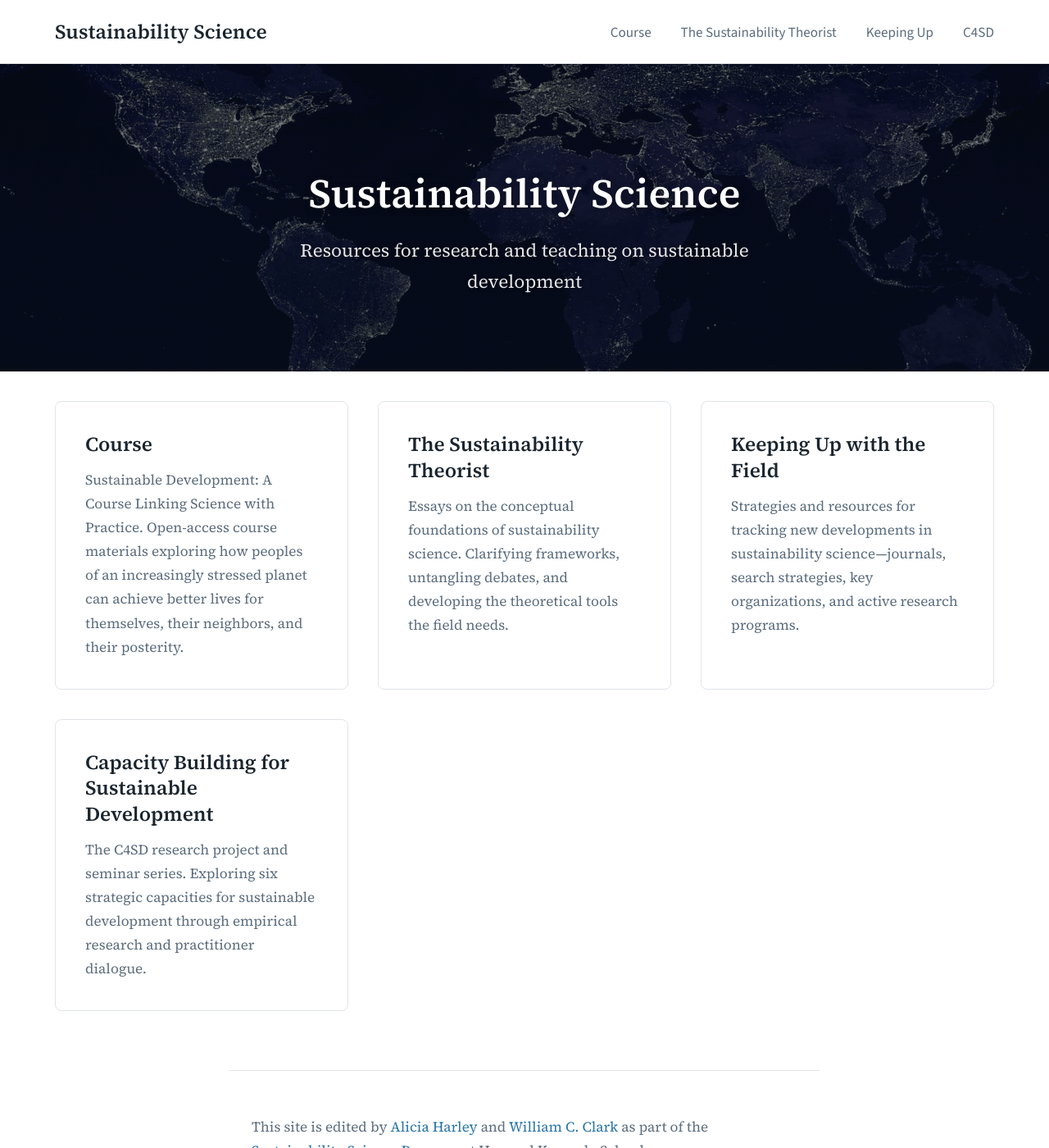
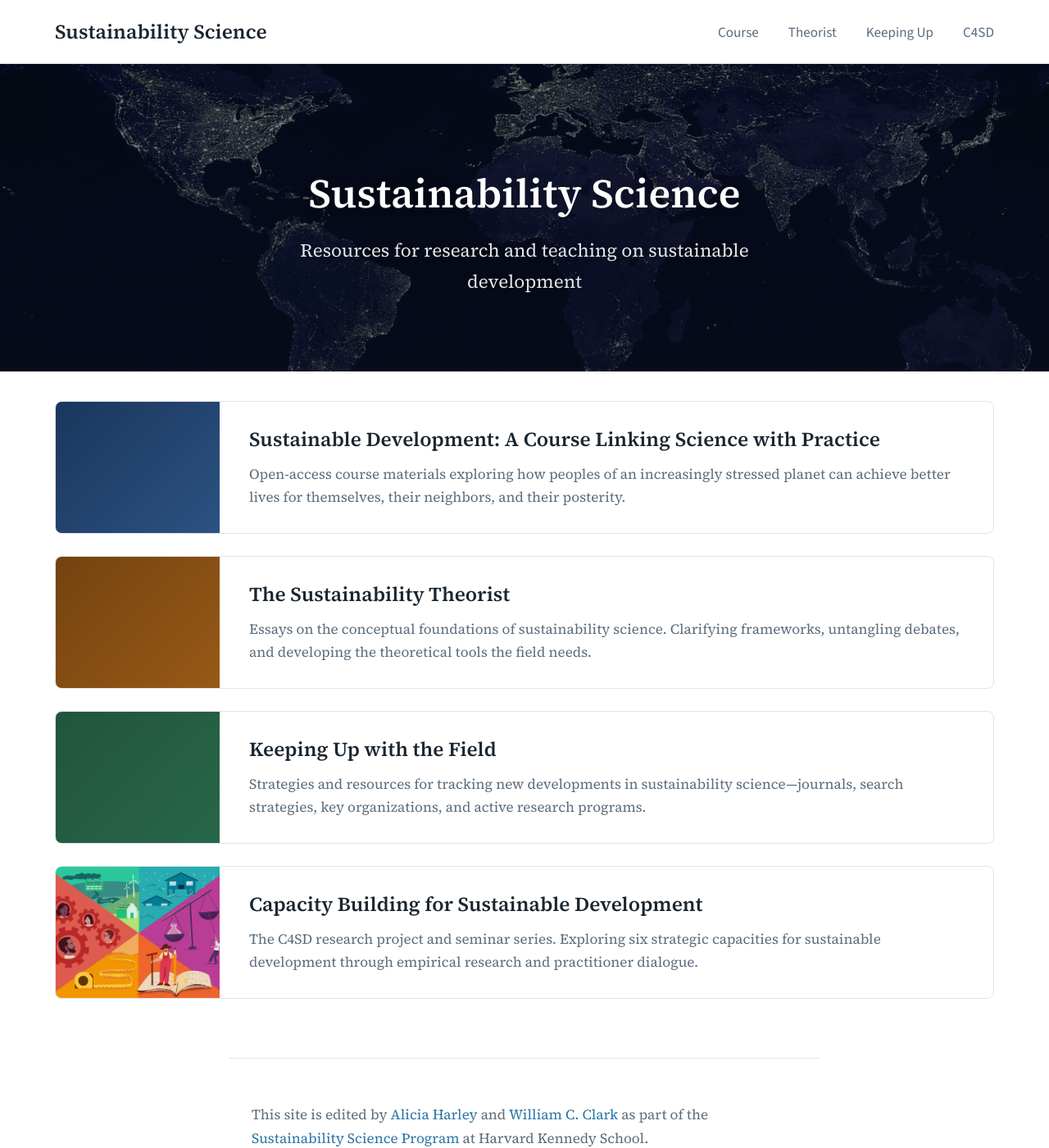
Before and after one commit to agharley/sustsci, a Jekyll site: the page built from index.html, in a window 1280 px wide and 1400 px high. Shown: the whole window at 82% size. Built offline with Jekyll 4.4.1, drawn with Linux system fonts in a browser that asks for light colours; some of the changed text lies outside the part shown.

Commit message:
Big update to landing page and blog
Updatted on 1/7. Main landing page and blog.

```diff
--- a/_layouts/default.html
+++ b/_layouts/default.html
@@ -20,7 +20,7 @@
       <a href="{{ '/' | relative_url }}" class="site-title">Sustainability Science</a>
       <ul class="nav-links">
         <li><a href="{{ '/course/' | relative_url }}" {% if page.url contains '/course' %}class="active"{% endif %}>Course</a></li>
-        <li><a href="{{ '/blog/' | relative_url }}" {% if page.url contains '/blog' %}class="active"{% endif %}>The Sustainability Theorist</a></li>
+        <li><a href="{{ '/blog/' | relative_url }}" {% if page.url contains '/blog' %}class="active"{% endif %}>Theorist</a></li>
         <li><a href="{{ '/keeping-up/' | relative_url }}" {% if page.url contains '/keeping-up' %}class="active"{% endif %}>Keeping Up</a></li>
         <li><a href="{{ '/c4sd/' | relative_url }}" {% if page.url contains '/c4sd' %}class="active"{% endif %}>C4SD</a></li>
       </ul>
@@ -34,10 +34,6 @@
   <footer class="site-footer">
     <div class="footer-content">
       <p>© {{ 'now' | date: "%Y" }} Alicia Harley & William C. Clark</p>
-      <p>
-        <a href="https://creativecommons.org/licenses/by/4.0/">CC BY 4.0</a> |
-        <a href="https://github.com/agharley/sustainabilityscience.org">View on GitHub</a>
-      </p>
     </div>
   </footer>
 </body>
--- a/assets/css/style.css
+++ b/assets/css/style.css
@@ -188,11 +188,71 @@ a:hover {
   max-width: var(--max-width);
   margin: 0 auto;
   padding: 0 var(--spacing) 4rem;
-  display: grid;
-  grid-template-columns: repeat(auto-fit, minmax(280px, 1fr));
-  gap: 2rem;
+  display: flex;
+  flex-direction: column;
+  gap: 1.5rem;
 }
 
+/* Full-width stacked cards with images */
+.section-card-full {
+  display: grid;
+  grid-template-columns: 200px 1fr;
+  background: var(--color-bg);
+  border: 1px solid var(--color-border);
+  border-radius: 8px;
+  overflow: hidden;
+  text-decoration: none;
+  transition: box-shadow 0.2s ease, transform 0.2s ease;
+}
+
+.section-card-full:hover {
+  box-shadow: 0 4px 16px rgba(0, 0, 0, 0.1);
+  transform: translateY(-2px);
+  text-decoration: none;
+}
+
+.section-card-full .card-image {
+  width: 200px;
+  min-height: 160px;
+  background-size: cover;
+  background-position: center;
+  background-color: var(--color-bg-alt);
+}
+
+/* Placeholder colors for sections without images yet */
+.placeholder-course {
+  background: linear-gradient(135deg, #1a365d 0%, #2c5282 100%);
+}
+
+.placeholder-theorist {
+  background: linear-gradient(135deg, #744210 0%, #975a16 100%);
+}
+
+.placeholder-keeping-up {
+  background: linear-gradient(135deg, #22543d 0%, #276749 100%);
+}
+
+.section-card-full .card-content {
+  padding: 1.5rem 2rem;
+  display: flex;
+  flex-direction: column;
+  justify-content: center;
+}
+
+.section-card-full h2 {
+  font-size: 1.35rem;
+  margin: 0 0 0.75rem;
+  color: var(--color-heading);
+}
+
+.section-card-full p {
+  color: var(--color-text-light);
+  margin: 0;
+  font-size: 0.95rem;
+  line-height: 1.6;
+}
+
+/* Old card style - keep for potential future use */
 .section-card {
   background: var(--color-bg);
   border: 1px solid var(--color-border);
@@ -480,7 +540,12 @@ a:hover {
     font-size: 2rem;
   }
 
-  .landing-sections {
+  .section-card-full {
     grid-template-columns: 1fr;
   }
+
+  .section-card-full .card-image {
+    width: 100%;
+    min-height: 120px;
+  }
 }
--- a/index.html
+++ b/index.html
@@ -8,25 +8,39 @@ layout: default
 </section>
 
 <section class="landing-sections">
-  <div class="section-card">
-    <h2><a href="/course/">Course</a></h2>
-    <p>Sustainable Development: A Course Linking Science with Practice. Open-access course materials exploring how peoples of an increasingly stressed planet can achieve better lives for themselves, their neighbors, and their posterity.</p>
+
+  <a href="{{ '/course/' | relative_url }}" class="section-card-full">
+    <div class="card-image placeholder-course"></div>
+    <div class="card-content">
+      <h2>Sustainable Development: A Course Linking Science with Practice</h2>
+      <p>Open-access course materials exploring how peoples of an increasingly stressed planet can achieve better lives for themselves, their neighbors, and their posterity.</p>
     </div>
+  </a>
 
-  <div class="section-card">
-    <h2><a href="/blog/">The Sustainability Theorist</a></h2>
+  <a href="{{ '/blog/' | relative_url }}" class="section-card-full">
+    <div class="card-image placeholder-theorist"></div>
+    <div class="card-content">
+      <h2>The Sustainability Theorist</h2>
       <p>Essays on the conceptual foundations of sustainability science. Clarifying frameworks, untangling debates, and developing the theoretical tools the field needs.</p>
     </div>
+  </a>
 
-  <div class="section-card">
-    <h2><a href="/keeping-up/">Keeping Up with the Field</a></h2>
+  <a href="{{ '/keeping-up/' | relative_url }}" class="section-card-full">
+    <div class="card-image placeholder-keeping-up"></div>
+    <div class="card-content">
+      <h2>Keeping Up with the Field</h2>
       <p>Strategies and resources for tracking new developments in sustainability science—journals, search strategies, key organizations, and active research programs.</p>
     </div>
+  </a>
 
-  <div class="section-card">
-    <h2><a href="/c4sd/">Capacity Building for Sustainable Development</a></h2>
+  <a href="{{ '/c4sd/' | relative_url }}" class="section-card-full">
+    <div class="card-image" style="background-image: url('{{ '/assets/images/c4sd-thumbnail.jpg' | relative_url }}');"></div>
+    <div class="card-content">
+      <h2>Capacity Building for Sustainable Development</h2>
       <p>The C4SD research project and seminar series. Exploring six strategic capacities for sustainable development through empirical research and practitioner dialogue.</p>
     </div>
+  </a>
+
 </section>
 
 <section class="landing-about">
@@ -36,7 +50,4 @@ layout: default
   <p>
     The SSP works to advance scientific understanding of human-environment systems, strengthen connections between research and policy communities, and build capacity in the next generation of sustainability scientists. For more on the program's history, initiatives, and people, visit the <a href="https://www.hks.harvard.edu/centers/mrcbg/programs/sustainability-science-program">SSP page at Harvard Kennedy School</a>.
   </p>
-  <p>
-    All materials on this site are open access under a <a href="https://creativecommons.org/licenses/by/4.0/">Creative Commons Attribution (CC BY 4.0)</a> license.
-  </p>
 </section>
```
Also changed, not shown: _layouts/course.html (deleted, +0 -90 lines), _layouts/page.html (deleted, +0 -18 lines), _layouts/post.html (deleted, +0 -21 lines), blog/_posts/2025-12-15-framework-sustainability-science.md (added, +52 -0 lines), blog/_posts/2026-01-01-inequality-inequity.md (renamed from blog/_posts/2025-01-06-inequality-inequity.md, +4 -3 lines), blog/_posts/2026-01-15-power-sustainability-science.md (added, +17 -0 lines), blog/index.html (deleted, +0 -26 lines), assets/images/arer-framework.png (added), assets/images/c4sd-thumbnail.jpg (added), 2 other files. Lines whose indentation alone changed are shown as unchanged.
